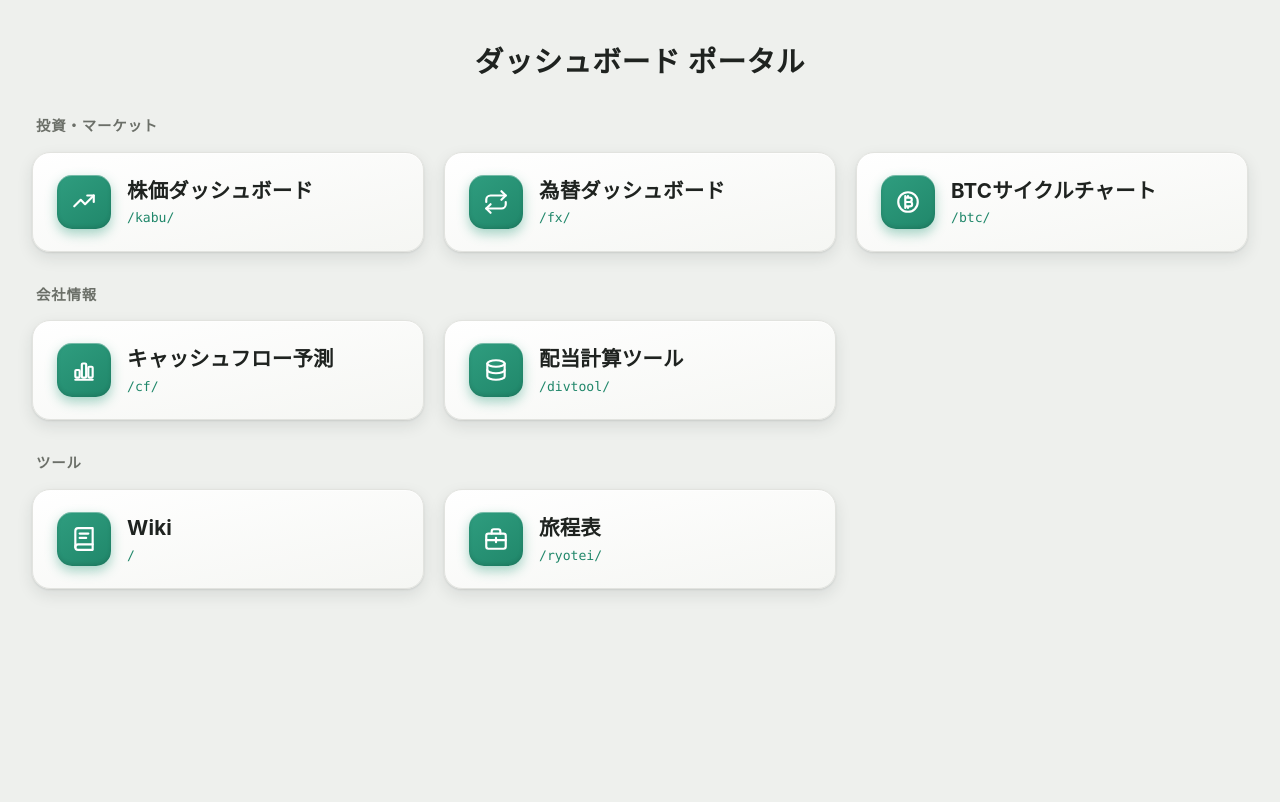
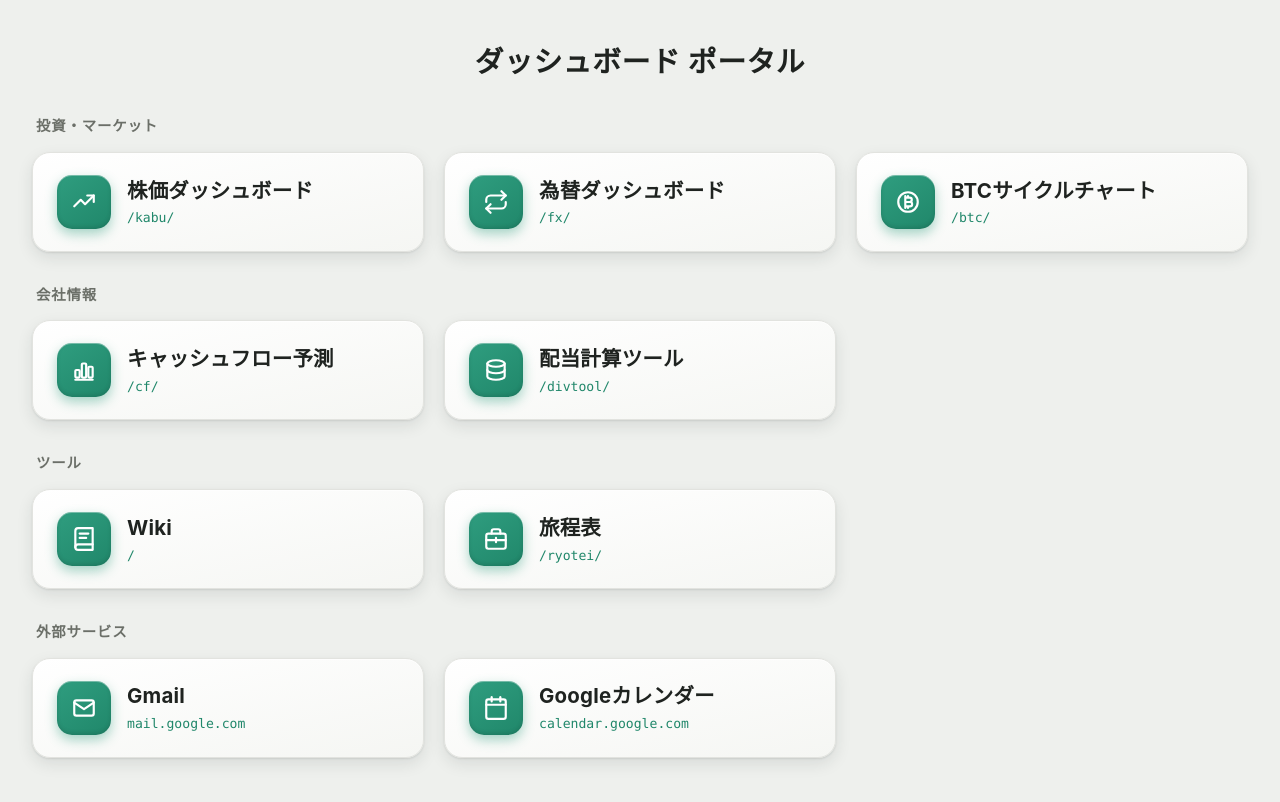
Before and after one commit to kebisawagani92/wiki, a plain HTML site: page portal/index.html in a window 1280 px wide. Drawn offline with Linux system fonts and the light colour scheme.

Commit message:
portal: add 外部サービス section (Gmail, Google Calendar)
Co-Authored-By: Claude Opus 4.8 <noreply@anthropic.com>

```diff
--- a/portal/index.html
+++ b/portal/index.html
@@ -89,6 +89,18 @@
       <span class="ico"><svg viewBox="0 0 24 24" fill="none" stroke="currentColor" stroke-width="2" stroke-linecap="round" stroke-linejoin="round"><rect x="3" y="7" width="18" height="14" rx="2"/><path d="M8 7V5a2 2 0 0 1 2-2h4a2 2 0 0 1 2 2v2"/><line x1="3" y1="13" x2="21" y2="13"/><line x1="12" y1="11" x2="12" y2="15"/></svg></span>
       <span class="txt"><div class="name">旅程表</div><div class="path">/ryotei/</div></span>    </a>
   </div>
+
+  <div class="sec">外部サービス</div>
+  <div class="grid">
+    <a class="card" href="https://mail.google.com/" target="_blank" rel="noopener">
+      <span class="ico"><svg viewBox="0 0 24 24" fill="none" stroke="currentColor" stroke-width="2" stroke-linecap="round" stroke-linejoin="round"><rect x="3" y="5" width="18" height="14" rx="2"/><path d="m3 7 9 6 9-6"/></svg></span>
+      <span class="txt"><div class="name">Gmail</div><div class="path">mail.google.com</div></span>
+    </a>
+    <a class="card" href="https://calendar.google.com/" target="_blank" rel="noopener">
+      <span class="ico"><svg viewBox="0 0 24 24" fill="none" stroke="currentColor" stroke-width="2" stroke-linecap="round" stroke-linejoin="round"><rect x="3" y="4" width="18" height="18" rx="2"/><line x1="3" y1="9" x2="21" y2="9"/><line x1="8" y1="2" x2="8" y2="6"/><line x1="16" y1="2" x2="16" y2="6"/></svg></span>
+      <span class="txt"><div class="name">Googleカレンダー</div><div class="path">calendar.google.com</div></span>
+    </a>
+  </div>
 </div>
 </body>
 </html>
```
